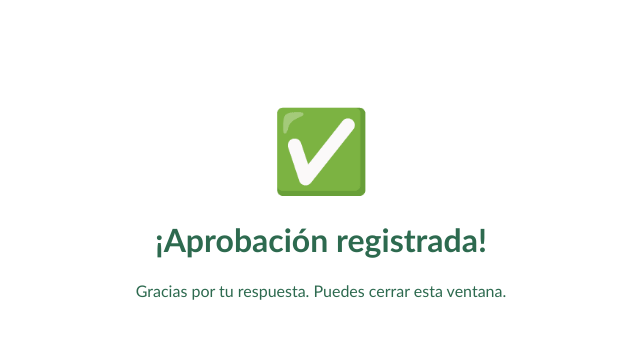
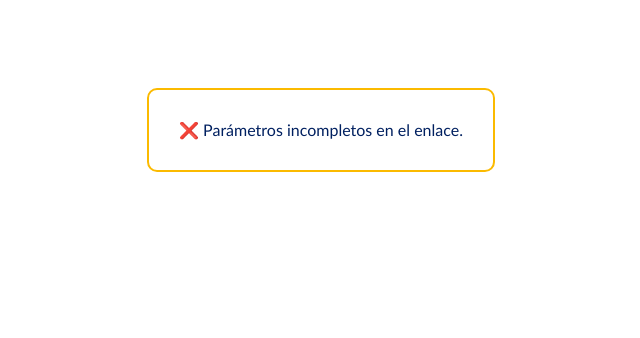
Before and after one commit to RKBIPeru/Flujo-Aprobaciones, a plain HTML site: page index.html in a window 1280 px wide. Shown: the whole page, without its empty margins (319-959 px from the left). Drawn offline with Linux system fonts and the light colour scheme.

Commit message:
index.html

```diff
--- a/index.html
+++ b/index.html
@@ -1,23 +1,58 @@
 <!DOCTYPE html>
-<html>
+<html lang="es">
 <head>
-  <meta charset="UTF-8">
-  <title>Aprobación registrada</title>
+  <meta charset="UTF-8" />
+  <title>Confirmación</title>
   <style>
     body {
       font-family: Calibri, sans-serif;
+      color: #002060;
+      font-size: 16px;
       text-align: center;
-      margin-top: 100px;
-      color: #2d6a4f;
+      padding: 80px 20px;
     }
-    .check {
-      font-size: 80px;
+    .msg {
+      border: 2px solid #fbba00;
+      display: inline-block;
+      padding: 30px;
+      border-radius: 10px;
     }
   </style>
 </head>
 <body>
-  <div class="check">✅</div>
-  <h1>¡Aprobación registrada!</h1>
-  <p>Gracias por tu respuesta. Puedes cerrar esta ventana.</p>
+  <div class="msg" id="mensaje">
+    ⏳ Procesando solicitud...
+  </div>
+
+  <script>
+    // Obtener parámetros de la URL
+    const params = new URLSearchParams(window.location.search);
+    const respuesta = params.get("respuesta");
+    const id = params.get("id");
+
+    // Validar que hay datos
+    if (respuesta && id) {
+      // Construir la URL del flujo
+      const url = `https://prod-140.westus.logic.azure.com:443/workflows/f9c600b5c9014b7b82be98d54b37db25/triggers/manual/paths/invoke?api-version=2016-06-01&sp=%2Ftriggers%2Fmanual%2Frun&sv=1.0&sig=gyZFtXnYVgMAdYWcODQduHJh5q6lpWCmv3uJp-OwO04&respuesta=${respuesta}&id=${id}`;
+
+      // Llamar al flujo
+      fetch(url)
+        .then(response => {
+          if (response.status === 200 || response.status === 202) {
+            document.getElementById("mensaje").innerHTML = "✅ Tu respuesta ha sido registrada correctamente.";
+          } else if (response.status === 409) {
+            document.getElementById("mensaje").innerHTML = "⚠️ Esta solicitud ya fue respondida previamente.";
+          } else {
+            document.getElementById("mensaje").innerHTML = "⚠️ Ocurrió un error al procesar tu respuesta.";
+          }
+        })
+        .catch(error => {
+          console.error(error);
+          document.getElementById("mensaje").innerHTML = "❌ No se pudo conectar con el sistema. Intenta nuevamente.";
+        });
+    } else {
+      document.getElementById("mensaje").innerHTML = "❌ Parámetros incompletos en el enlace.";
+    }
+  </script>
 </body>
 </html>
```
